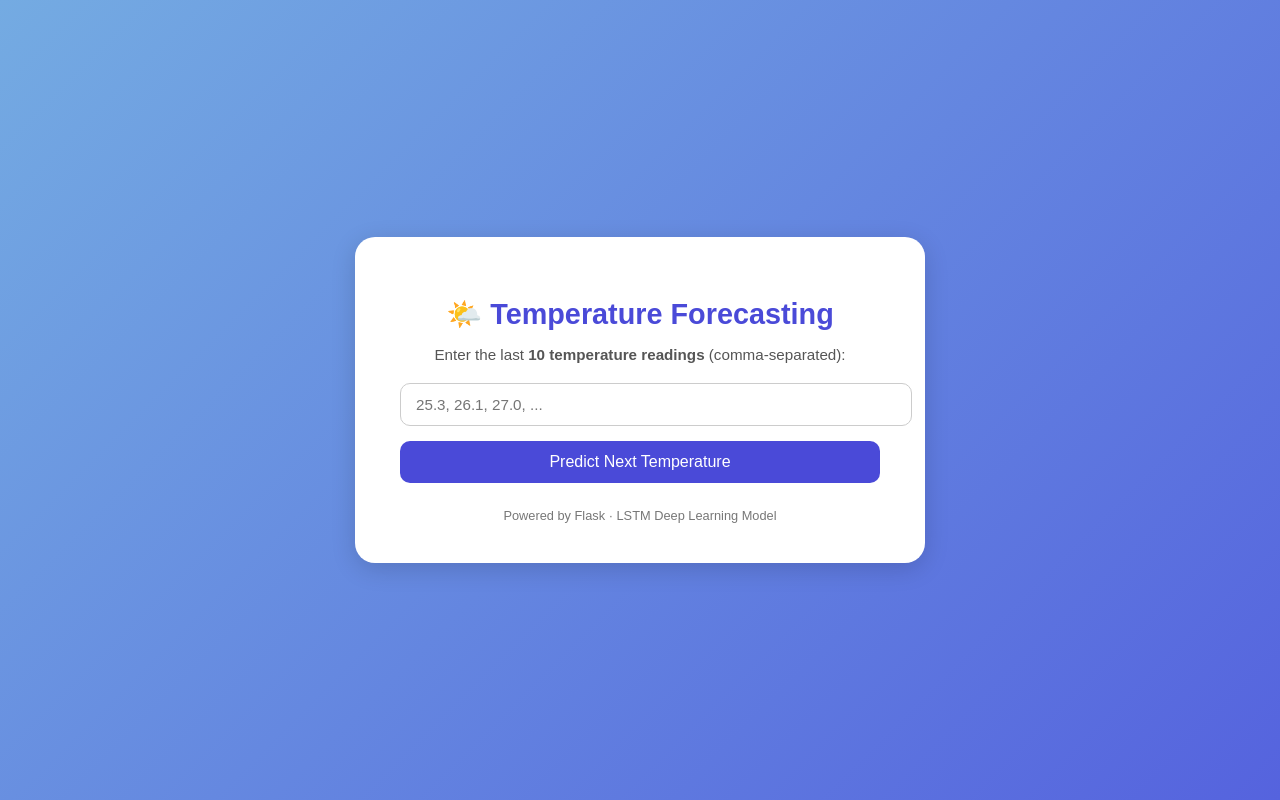
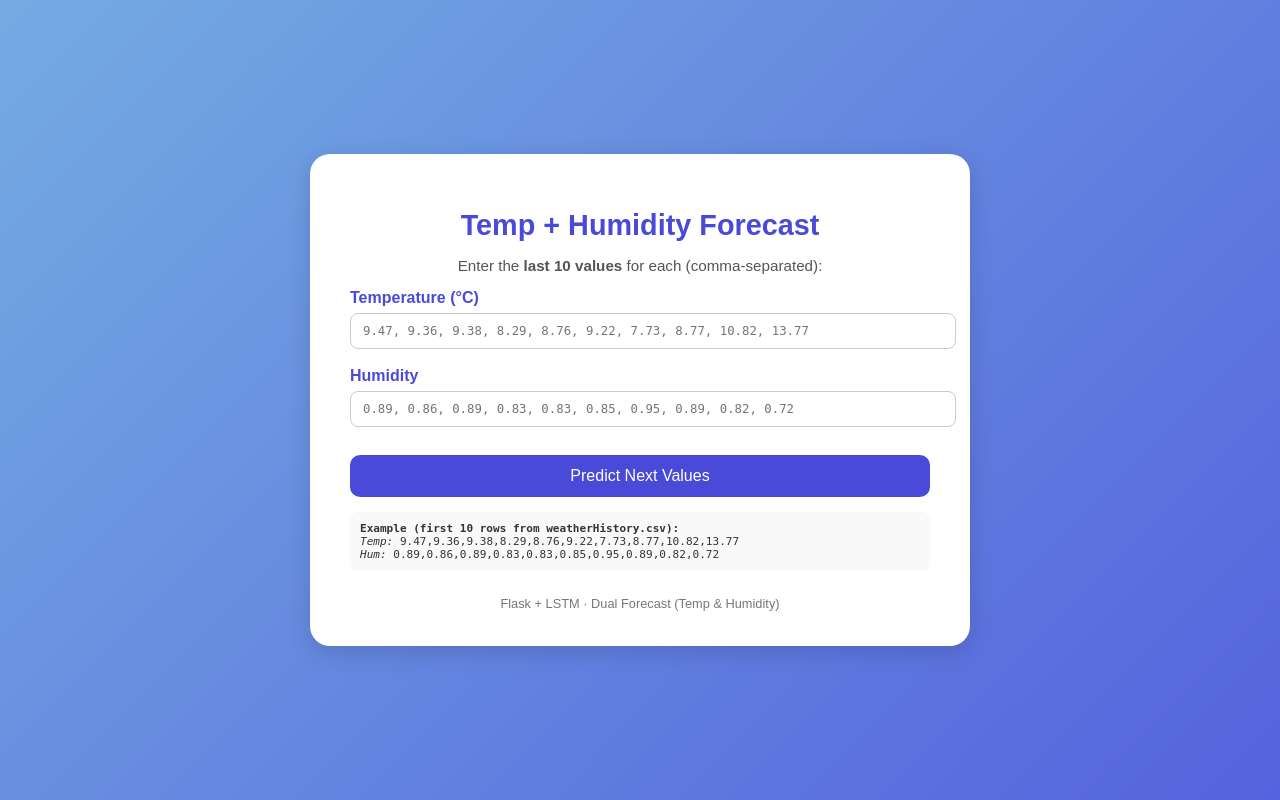
Before and after one commit to mohdkhairimahadi-ops/time-series-training-flask-framework, a Flask app: page / in a window 1280 px wide. Run offline with Flask 3, Linux system fonts and the light colour scheme; parts of the project's set-up code (start-up, migrations or seed data) failed here and were passed over.

Commit message:
new dataset weatherhistory

```diff
--- a/app.py
+++ b/app.py
@@ -1,13 +1,14 @@
-from flask import Flask, render_template, request, jsonify
+# app.py
+from flask import Flask, render_template, request
 import numpy as np
 from tensorflow.keras.models import load_model
 import joblib
 
 app = Flask(__name__)
 
-# Load trained model and scaler
 model = load_model('model/model.h5', compile=False)
 scaler = joblib.load('model/scaler.pkl')
+
 @app.route('/')
 def index():
     return render_template('index.html.jinja')
@@ -15,33 +16,55 @@ def index():
 @app.route('/predict', methods=['POST'])
 def predict():
     try:
-        # Parse input string
-        values = request.form['values']
-        data = [float(x.strip()) for x in values.split(',')]
-        if len(data) != 10:
-            return render_template('index.html.jinja', error="⚠️ Please enter exactly 10 temperature values.")
+        temp_str = request.form.get('temp_values', '').strip()
+        hum_str  = request.form.get('hum_values', '').strip()
 
-        # Scale and reshape input
-        scaled = scaler.transform(np.array(data).reshape(-1, 1))
-        X_input = np.reshape(scaled, (1, 10, 1))
+        if not temp_str or not hum_str:
+            return render_template('index.html.jinja',
+                                   error="Warning: Both fields are required.")
 
-        # Predict next value
-        pred_scaled = model.predict(X_input)
-        prediction = scaler.inverse_transform(pred_scaled)[0][0]
-        prediction = float(prediction)
+        temp_list = [x.strip() for x in temp_str.split(',') if x.strip()]
+        hum_list  = [x.strip() for x in hum_str.split(',') if x.strip()]
 
-        # Prepare chart data
+        if len(temp_list) != 10 or len(hum_list) != 10:
+            return render_template('index.html.jinja',
+                                   error="Warning: Each field must have exactly 10 values.")
+
+        # Build (10, 2) array
+        data = np.column_stack((
+            np.array(temp_list, dtype=float),
+            np.array(hum_list, dtype=float)
+        ))
+
+        # Scale & predict
+        scaled = scaler.transform(data)
+        X_input = scaled.reshape((1, 10, 2))
+        pred_scaled = model.predict(X_input, verbose=0)
+
+        dummy = np.zeros((1, 2))
+        dummy[0] = pred_scaled[0]
+        pred = scaler.inverse_transform(dummy)[0]
+
+        next_temp = round(float(pred[0]), 2)
+        next_hum = round(float(pred[1]), 3)
+
+        # Prepare data for charts
         labels = [f"T{i+1}" for i in range(10)] + ["Next"]
-        values_chart = data + [round(prediction, 2)]
+
+        temp_chart = data[:, 0].tolist() + [next_temp]        # 11 values
+        hum_chart  = data[:, 1].tolist() + [next_hum]          # 11 values
 
         return render_template(
             'index.html.jinja',
-            prediction=f"{prediction:.2f} °C",
+            next_temp=next_temp,
+            next_hum=next_hum,
             chart_labels=labels,
-            chart_values=values_chart
+            temp_values=temp_chart,
+            hum_values=hum_chart
         )
+
     except Exception as e:
-        return render_template('index.html.jinja', error=f"❌ Error: {e}")
+        return render_template('index.html.jinja', error=f"Error: {e}")
 
 if __name__ == '__main__':
     app.run(debug=True)
--- a/templates/index.html.jinja
+++ b/templates/index.html.jinja
@@ -3,140 +3,151 @@
 <head>
     <meta charset="UTF-8">
     <meta name="viewport" content="width=device-width, initial-scale=1.0">
-    <title>Time Series Forecasting</title>
+    <title>Temp & Humidity Forecast</title>
     <script src="https://cdn.jsdelivr.net/npm/chart.js"></script>
     <style>
-        /* === Page Style === */
         body {
             font-family: 'Poppins', sans-serif;
             background: linear-gradient(135deg, #74ABE2, #5563DE);
             display: flex;
+            justify-content: center;
             align-items: center;
-            justify-content: center;
-            height: 100vh;
+            min-height: 100vh;
             margin: 0;
             color: #333;
         }
+        .card {
+            background: #fff;
+            width: 580px;
+            border-radius: 20px;
+            box-shadow: 0 6px 25px rgba(0,0,0,.15);
+            padding: 35px 40px;
+            text-align: center;
+        }
+        h1 { color: #4A4AD8; font-size: 1.8em; margin-bottom: 8px; }
+        p { font-size: .95em; color: #555; margin-bottom: 15px; }
 
-        .card {
-            background-color: #fff;
-            width: 480px;
-            border-radius: 20px;
-            box-shadow: 0 6px 25px rgba(0,0,0,0.15);
-            padding: 40px 45px;
-            text-align: center;
-            transition: transform 0.2s ease-in-out;
+        .input-group {
+            margin-bottom: 18px;
+            text-align: left;
         }
-
-        .card:hover {
-            transform: translateY(-5px);
+        .input-group label {
+            display: block;
+            font-weight: 600;
+            margin-bottom: 6px;
+            color: #4A4AD8;
         }
-
-        h1 {
-            color: #4A4AD8;
-            font-size: 1.8em;
-            margin-bottom: 10px;
+        .input-group input {
+            width: 100%;
+            padding: 10px 12px;
+            border: 1px solid #ccc;
+            border-radius: 8px;
+            font-family: monospace;
+            font-size: .95em;
         }
-
-        p {
-            font-size: 0.95em;
-            color: #555;
-            margin-bottom: 20px;
-        }
-
-        input[type="text"] {
-            width: 100%;
-            padding: 12px 15px;
-            border: 1px solid #ccc;
-            border-radius: 10px;
-            font-size: 0.95em;
+        .input-group input:focus {
+            border-color: #4A4AD8;
+            box-shadow: 0 0 5px rgba(74,74,216,.3);
             outline: none;
-            transition: all 0.3s ease;
-        }
-
-        input[type="text"]:focus {
-            border-color: #4A4AD8;
-            box-shadow: 0 0 5px rgba(74, 74, 216, 0.3);
         }
 
         button {
-            background-color: #4A4AD8;
-            color: white;
-            border: none;
-            padding: 12px 20px;
-            border-radius: 10px;
-            cursor: pointer;
-            font-size: 1em;
-            transition: background 0.3s ease;
-            width: 100%;
-            margin-top: 15px;
+            background: #4A4AD8; color: #fff; border: none; padding: 12px;
+            border-radius: 10px; font-size: 1em; width: 100%; cursor: pointer;
+            margin-top: 10px;
+            transition: background .3s;
+        }
+        button:hover { background: #3940b3; }
+
+        .result {
+            background: #F0F3FF; border-left: 5px solid #4A4AD8; padding: 15px;
+            border-radius: 10px; margin: 20px 0; font-weight: 500;
+        }
+        .error { color: #b30000; font-weight: 600; margin-top: 10px; }
+
+        .chart-container {
+            margin-top: 25px;
+            padding: 15px;
+            background: #f9f9ff;
+            border-radius: 12px;
+            box-shadow: 0 2px 8px rgba(0,0,0,.08);
+        }
+        .chart-title {
+            font-weight: 600;
+            color: #4A4AD8;
+            margin-bottom: 10px;
+            font-size: 1.1em;
         }
 
-        button:hover {
-            background-color: #3940b3;
+        .example {
+            background: #f9f9f9; padding: 10px; border-radius: 8px; font-family: monospace;
+            font-size: .85em; text-align: left; margin-top: 15px; max-height: 80px; overflow: auto;
         }
-
-        .result {
-            background-color: #F0F3FF;
-            border-left: 5px solid #4A4AD8;
-            padding: 15px;
-            border-radius: 10px;
-            margin-top: 25px;
-            font-weight: 500;
-            color: #333;
-            box-shadow: 0 2px 6px rgba(0,0,0,0.1);
-        }
-
-        .error {
-            color: #b30000;
-            font-weight: 600;
-            margin-top: 10px;
-        }
-
-        canvas {
-            margin-top: 25px;
-        }
-
-        .footer {
-            margin-top: 25px;
-            font-size: 0.8em;
-            color: #777;
-        }
+        .footer { margin-top: 25px; font-size: .8em; color: #777; }
     </style>
 </head>
 <body>
     <div class="card">
-        <h1>🌤️ Temperature Forecasting</h1>
-        <p>Enter the last <strong>10 temperature readings</strong> (comma-separated):</p>
+        <h1>Temp + Humidity Forecast</h1>
+        <p>Enter the <strong>last 10 values</strong> for each (comma-separated):</p>
 
         <form action="/predict" method="post">
-            <input type="text" name="values" placeholder="25.3, 26.1, 27.0, ..." required>
-            <button type="submit">Predict Next Temperature</button>
+            <div class="input-group">
+                <label for="temp_values">Temperature (°C)</label>
+                <input type="text" name="temp_values" id="temp_values"
+                       placeholder="9.47, 9.36, 9.38, 8.29, 8.76, 9.22, 7.73, 8.77, 10.82, 13.77"
+                       required>
+            </div>
+
+            <div class="input-group">
+                <label for="hum_values">Humidity</label>
+                <input type="text" name="hum_values" id="hum_values"
+                       placeholder="0.89, 0.86, 0.89, 0.83, 0.83, 0.85, 0.95, 0.89, 0.82, 0.72"
+                       required>
+            </div>
+
+            <button type="submit">Predict Next Values</button>
         </form>
+
+        <div class="example">
+            <strong>Example (first 10 rows from weatherHistory.csv):</strong><br>
+            <em>Temp:</em> 9.47,9.36,9.38,8.29,8.76,9.22,7.73,8.77,10.82,13.77<br>
+            <em>Hum:</em> 0.89,0.86,0.89,0.83,0.83,0.85,0.95,0.89,0.82,0.72
+        </div>
 
         {% if error %}
             <div class="error">{{ error }}</div>
         {% endif %}
 
-        {% if prediction %}
+        {% if next_temp is defined %}
             <div class="result">
-                Predicted next temperature: <strong>{{ prediction }}</strong>
+                <strong>Next Temperature:</strong> {{ next_temp }} °C<br>
+                <strong>Next Humidity:</strong> {{ next_hum }}
             </div>
 
-            <canvas id="forecastChart" width="400" height="200"></canvas>
+            <!-- Temperature Chart -->
+            <div class="chart-container">
+                <div class="chart-title">Temperature Forecast</div>
+                <canvas id="tempChart"></canvas>
+            </div>
 
+            <!-- Humidity Chart -->
+            <div class="chart-container">
+                <div class="chart-title">Humidity Forecast</div>
+                <canvas id="humChart"></canvas>
+            </div>
 
             <script>
-                const ctx = document.getElementById('forecastChart').getContext('2d');
-                const chart = new Chart(ctx, {
+                // Temperature Chart
+                new Chart(document.getElementById('tempChart'), {
                     type: 'line',
                     data: {
                         labels: {{ chart_labels|tojson }},
                         datasets: [{
                             label: 'Temperature (°C)',
-                            data: {{ chart_values|tojson }},
+                            data: {{ temp_values|tojson }},
                             borderColor: '#4A4AD8',
-                            backgroundColor: 'rgba(74, 74, 216, 0.2)',
+                            backgroundColor: 'rgba(74,74,216,0.15)',
                             tension: 0.3,
                             fill: true,
                             pointRadius: 5,
@@ -145,14 +156,40 @@
                     },
                     options: {
                         responsive: true,
-                        scales: {
-                            y: { beginAtZero: false }
-                        },
                         plugins: {
                             legend: { display: false },
-                            title: {
-                                display: true,
-                                text: 'Past 10 + Next Forecast'
+                            title: { display: false }
+                        },
+                        scales: { y: { beginAtZero: false } }
+                    }
+                });
+
+                // Humidity Chart
+                new Chart(document.getElementById('humChart'), {
+                    type: 'line',
+                    data: {
+                        labels: {{ chart_labels|tojson }},
+                        datasets: [{
+                            label: 'Humidity',
+                            data: {{ hum_values|tojson }},
+                            borderColor: '#E91E63',
+                            backgroundColor: 'rgba(233,30,99,0.15)',
+                            tension: 0.3,
+                            fill: true,
+                            pointRadius: 5,
+                            pointBackgroundColor: '#E91E63'
+                        }]
+                    },
+                    options: {
+                        responsive: true,
+                        plugins: {
+                            legend: { display: false },
+                            title: { display: false }
+                        },
+                        scales: {
+                            y: {
+                                beginAtZero: false,
+                                ticks: { callback: value => value.toFixed(3) }
                             }
                         }
                     }
@@ -161,7 +198,7 @@
         {% endif %}
 
         <div class="footer">
-            Powered by Flask · LSTM Deep Learning Model
+            Flask + LSTM · Dual Forecast (Temp & Humidity)
         </div>
     </div>
 </body>
```
Also changed, not shown: train_model.py (added, +52 -0 lines), 3 other files.
